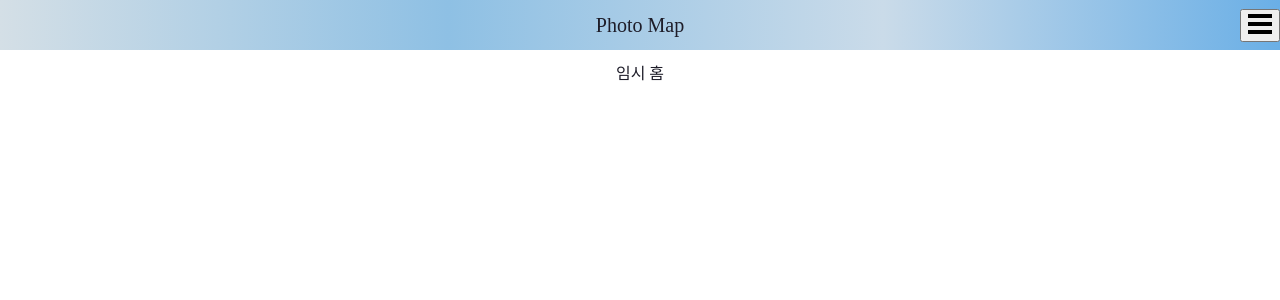
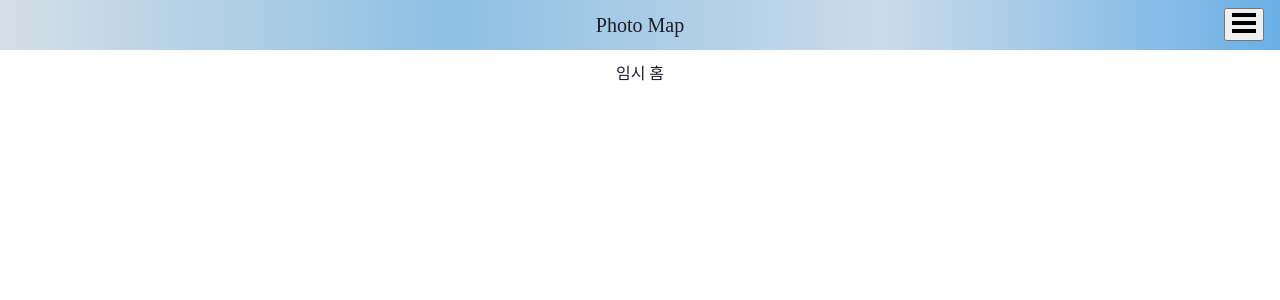
Before and after one commit to partyKyoung/photo-map, a React app: page / in a window 1280 px wide. Shown: the top 300 px of the page. Built offline with nearby package versions, Linux system fonts and the light colour scheme.

Commit message:
refac: Header html element, css 수정

```diff
--- a/src/components/layout/Header.tsx
+++ b/src/components/layout/Header.tsx
@@ -1,4 +1,5 @@
 import React from 'react';
+import { Link } from 'react-router-dom';
 import styled from 'styled-components';
 
 interface HeaderProps {
@@ -7,12 +8,13 @@ interface HeaderProps {
   setOpen: (open: boolean) => void;
 }
 
-const StyledHeader = styled.div`
+const StyledHeader = styled.header`
   position: fixed;
   top: 0;
   width: 100%;
   height: 50px;
   text-align: center;
+  line-height: 50px;
   background: linear-gradient(
     90deg,
     #d4dfe6,
@@ -20,24 +22,22 @@ const StyledHeader = styled.div`
     #cadbe9 69%,
     #6aafe6
   );
-  display: flex;
-  align-items: center;
-  justify-content: center;
 `;
 
-const StyledHeaderText = styled.header`
-  font-size: 20px;
+const StyledHeaderText = styled(Link)`
+  font-size: 1.25rem;
 `;
 
 const StyledMenuButton = styled.button`
-  position: fixed;
-  right: 0;
+  position: absolute;
+  top: 0.5rem;
+  right: 1rem;
 `;
 
 const Header = ({ open, setOpen }: HeaderProps) => {
   return (
     <StyledHeader>
-      <StyledHeaderText>Photo Map</StyledHeaderText>
+      <StyledHeaderText to="/">Photo Map</StyledHeaderText>
       <StyledMenuButton onClick={() => setOpen(!open)}>
         <img src="../image/bar-menu.svg" alt="메뉴버튼" />
       </StyledMenuButton>
--- a/src/globalStyles.ts
+++ b/src/globalStyles.ts
@@ -61,6 +61,18 @@ const GlobalStyles = createGlobalStyle`
     border-collapse: collapse;
     border-spacing: 0;
   }
+
+  a {
+    text-decoration: none;
+    color: inherit;
+  }
+
+  * {
+    :after, :before {
+      -webkit-box-sizing: inherit;
+      box-sizing: inherit;
+    }
+  }
 `;
 
 export default GlobalStyles;
```
